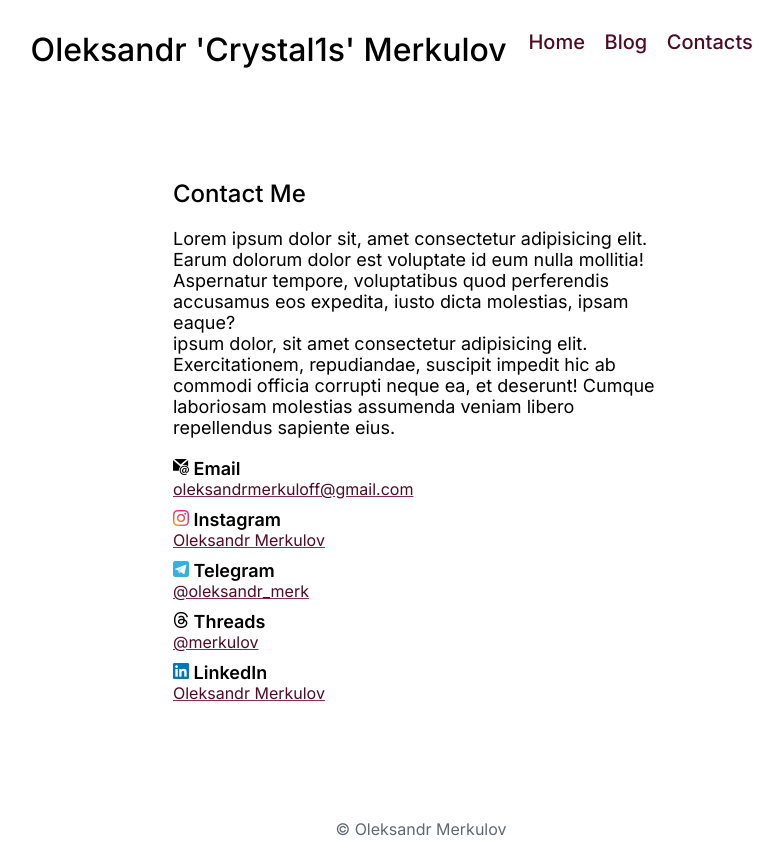
After one commit to oleksandrmerkuloff/my-web, a Django app: template blog/templates/contacts_page.html in a window 1280 px wide. The commit adds this page. Shown: the whole page, without its empty margins (219-1002 px from the left). Run offline with Django 5.2, Linux system fonts and the light colour scheme; the template is opened without the code that fills it, so the values that code supplies are empty.

Commit message:
add single post page and contacts page, created searching by title func and tags filtering

```diff
--- /dev/null
+++ b/blog/static/contacts.css
@@ -0,0 +1,41 @@
+#container {
+    min-height: 80vh;
+    width: 45%;
+    padding: 40px;
+    margin: 40px auto 0 auto;
+}
+
+#contacts-head {
+    font-weight: 500;
+}
+
+#contact-me-text {
+    margin: 20px 0;
+    font-size: 18px;
+}
+
+.social-label {
+    font-weight: 600;
+    font-size: 18px;
+}
+
+.link-container {
+    margin-bottom: 10px;
+}
+
+.social-link {
+    margin-top: 3px;
+    font-size: 16px;
+    text-decoration-color: #97274a;
+    color: #4d0c22;
+}
+
+.social-link:hover {
+    color: rgb(240, 226, 222);
+    background-color: #97274a;
+    text-decoration: underline;
+}
+
+.social-icon {
+    height: 16px;
+}
--- a/blog/templates/blog.html
+++ b/blog/templates/blog.html
@@ -24,8 +24,9 @@
             </form>
             <h3 class="subhead">Browse by tag:</h3>
             <div id="tags-storage">
+                <a href="{% url "my-blog" %}" class="tag-cell">All Posts</a>
                 {% for tag in tags %}
-                    <a href="" class="tag-cell">{{ tag }}</a>
+                    <a href="{% url "filtered-blog" tag.name %}" class="tag-cell">{{ tag }}</a>
                 {% endfor %}
             </div>
         </div>
--- /dev/null
+++ b/blog/templates/contacts_page.html
@@ -0,0 +1,35 @@
+{% extends "base.html" %}
+{% load static %}
+
+
+{% block extra_css %}
+    <link rel="stylesheet" href="{% static "contacts.css" %}">
+{% endblock %}
+
+{% block title %}Contacts{% endblock %}
+
+{% block content %}
+    <div id="container">
+        <h2 id="contacts-head">Contact Me</h2>
+        <p id="contact-me-text">
+            Lorem ipsum dolor sit, amet consectetur adipisicing elit. Earum dolorum dolor est voluptate id eum nulla mollitia! Aspernatur tempore, voluptatibus quod perferendis accusamus eos expedita, iusto dicta molestias, ipsam eaque?
+            <br>ipsum dolor, sit amet consectetur adipisicing elit. Exercitationem, repudiandae, suscipit impedit hic ab commodi officia corrupti neque ea, et deserunt! Cumque laboriosam molestias assumenda veniam libero repellendus sapiente eius.
+        </p>
+        <dl id="social-net">
+            <dt class="social-label"><img src="{% static "images/e-mail.png" %}" alt="email"  class="social-icon"> Email</dt>
+            <dd class="link-container"><a href="mailto:oleksandrmerkuloff@gmail.com" class="social-link">oleksandrmerkuloff@gmail.com</a></dd>
+
+            <dt class="social-label"><img src="{% static "images/instagram.png" %}" alt="instagram" class="social-icon"> Instagram</dt>
+            <dd class="link-container"><a href="https://www.instagram.com/oleksandrmerkulov_crystal1s" class="social-link">Oleksandr Merkulov</a></dd>
+
+            <dt class="social-label"><img src="{% static "images/telegram.png" %}" alt="telegram" class="social-icon"> Telegram</dt>
+            <dd class="link-container"><a href="https://t.me/oleksandr_merk" class="social-link">@oleksandr_merk</a></dd>
+
+            <dt class="social-label"><img src="{% static "images/threads.png" %}" alt="threads" class="social-icon"> Threads</dt>
+            <dd class="link-container"><a href="https://www.threads.net/@oleksandrmerkulov_crystal1s" class="social-link">@merkulov</a></dd>
+
+            <dt class="social-label"><img src="{% static "images/linkedin.png" %}" alt="linkedin" class="social-icon"> LinkedIn</dt>
+            <dd class="link-container"><a href="https://www.linkedin.com/in/oleksandr-merkulov-65b36b309/" class="social-link">Oleksandr Merkulov</a></dd>
+        </dl>
+    </div>
+{% endblock %}
--- a/blog/templates/includes/post-card.html
+++ b/blog/templates/includes/post-card.html
@@ -1,5 +1,5 @@
 <div class="post-container">
-    <h3 class="post-title"><a href="#1" class="post-link">{{ post.title }}</a> <span class="post-date">{{ post.created_at|date:"d M Y" }}</span></h4>
+    <h3 class="post-title"><a href="{% url "post-view" post.slug %}" class="post-link">{{ post.title }}</a> <span class="post-date">{{ post.created_at|date:"d M Y" }}</span></h4>
     <ul class="post-tags">
         {% for tag in post.tags.all %}
         <li class="single-tag">{{ tag }}</li>
--- a/blog/urls.py
+++ b/blog/urls.py
@@ -6,6 +6,7 @@ from .views import index, blog_view, post_view, contacts_view
 urlpatterns = [
     path('', index, name='home'),
     path('blog/', blog_view, name='my-blog'),
-    path('blog/<int:post_pk>/', post_view, name='post-view'),
+    path('blog/by-tag/<str:tag>/', blog_view, name='filtered-blog'),
+    path('blog/<slug:post_slug>/', post_view, name='post-view'),
     path('contacts/', contacts_view, name='my-contacts'),
 ]
```
Also changed, not shown: blog/models.py (+6 -1 lines), blog/static/single-post.css (added, +18 -0 lines), blog/templates/single-post.html (added, +20 -0 lines), blog/views.py (+12 -6 lines), blog/static/images/e-mail.png (added), blog/static/images/instagram.png (added), blog/static/images/linkedin.png (added), blog/static/images/telegram.png (added), blog/static/images/threads.png (added).
